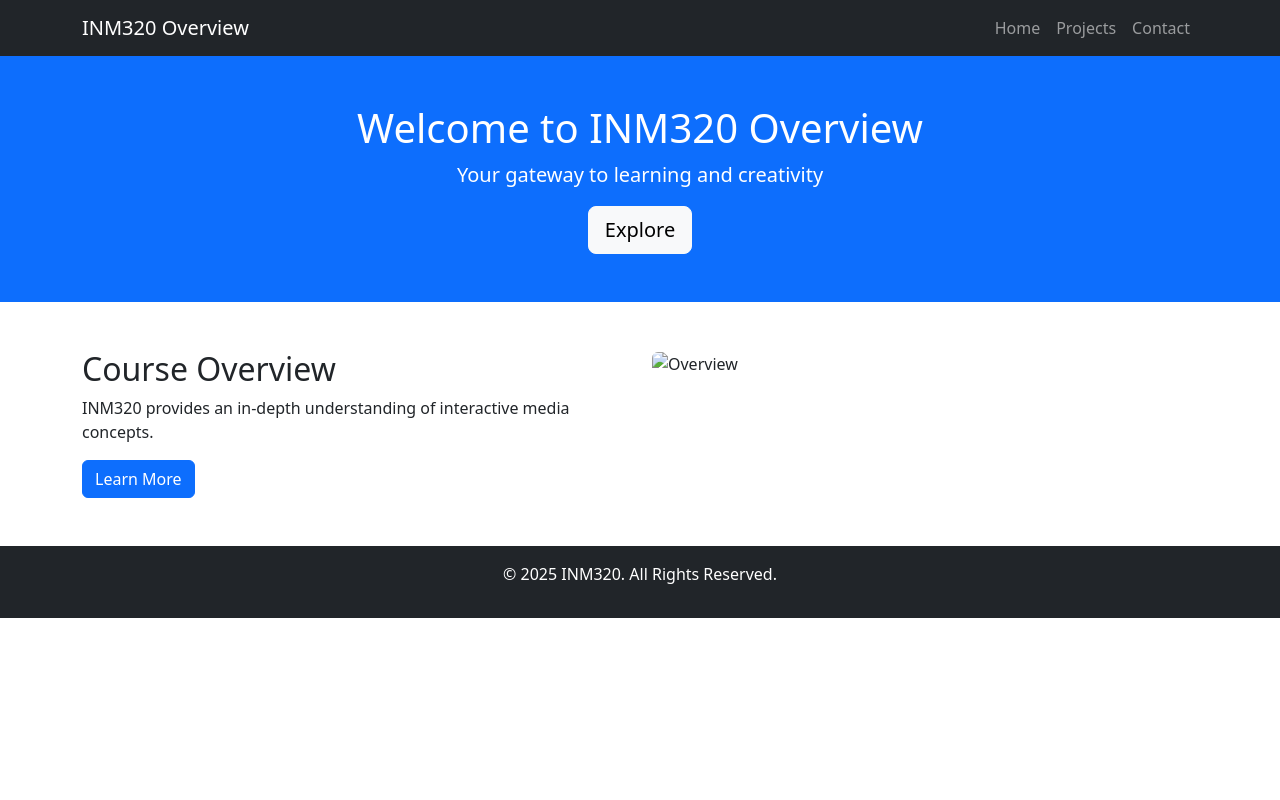
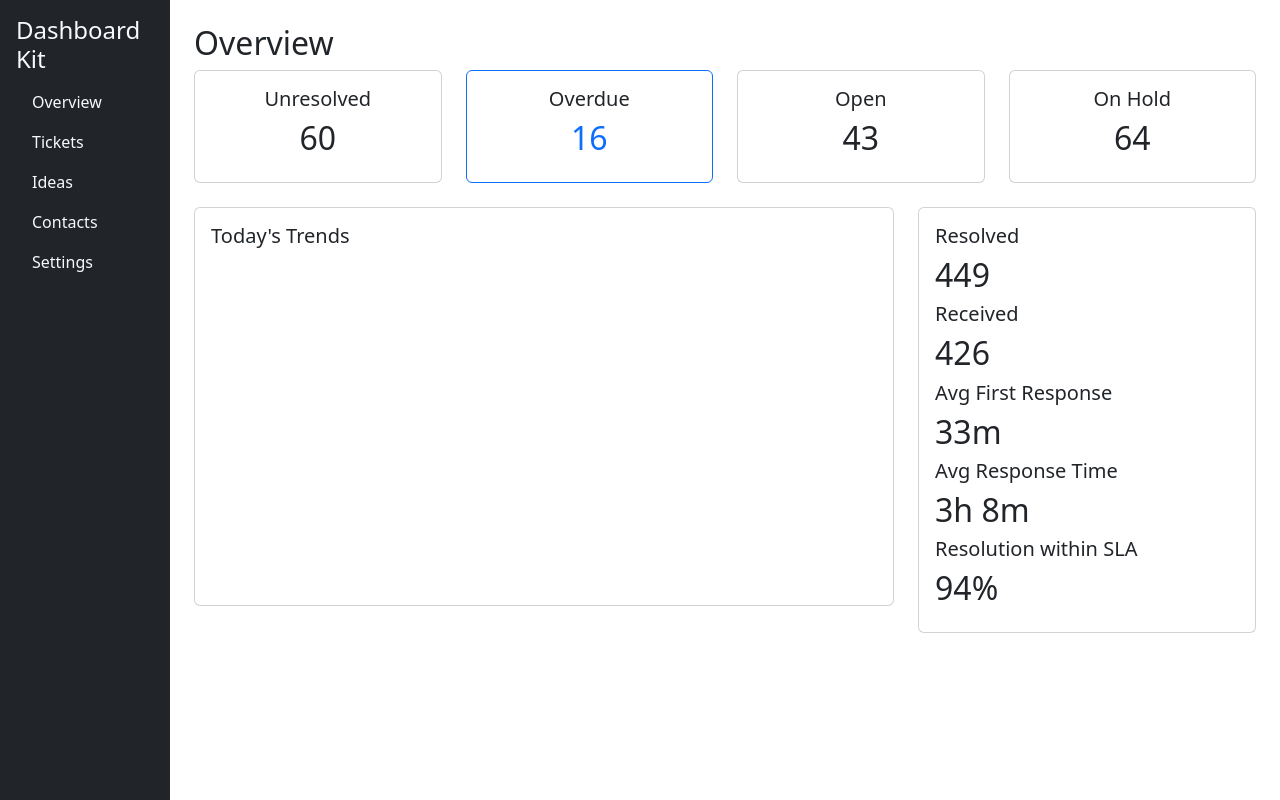
Before and after one commit to sarasltfar/Sara_Khaliat, a website: page Sara_Khaliat/index.html in a window 1280 px wide. Drawn offline with nearby package versions, Linux system fonts and the light colour scheme.

Commit message:
Sara_Khaliat

```diff
--- a/Sara_Khaliat/index.html
+++ b/Sara_Khaliat/index.html
@@ -3,73 +3,80 @@
 <head>
     <meta charset="UTF-8">
     <meta name="viewport" content="width=device-width, initial-scale=1.0">
-    <title>Overview - INM320</title>
-    <link rel="stylesheet" href="https://cdn.jsdelivr.net/npm/bootstrap@5.3.0/dist/css/bootstrap.min.css">
-    <link rel="stylesheet" href="css/style.css">
+    <title>Dashboard Overview</title>
+    <link href="https://cdn.jsdelivr.net/npm/bootstrap@5.3.0/dist/css/bootstrap.min.css" rel="stylesheet">
+    <link rel="stylesheet" href="styles.css">
 </head>
 <body>
+    <div class="d-flex">
+        <!-- Sidebar -->
+        <nav class="bg-dark text-light p-3 vh-100">
+            <h4>Dashboard Kit</h4>
+            <ul class="nav flex-column">
+                <li class="nav-item"><a href="#" class="nav-link text-light">Overview</a></li>
+                <li class="nav-item"><a href="#" class="nav-link text-light">Tickets</a></li>
+                <li class="nav-item"><a href="#" class="nav-link text-light">Ideas</a></li>
+                <li class="nav-item"><a href="#" class="nav-link text-light">Contacts</a></li>
+                <li class="nav-item"><a href="#" class="nav-link text-light">Settings</a></li>
+            </ul>
+        </nav>
 
-    <!-- Navigation Bar -->
-    <nav class="navbar navbar-expand-lg navbar-dark bg-dark">
-        <div class="container">
-            <a class="navbar-brand" href="#">INM320 Overview</a>
-            <button class="navbar-toggler" type="button" data-bs-toggle="collapse" data-bs-target="#navbarNav">
-                <span class="navbar-toggler-icon"></span>
-            </button>
-            <div class="collapse navbar-collapse" id="navbarNav">
-                <ul class="navbar-nav ms-auto">
-                    <li class="nav-item"><a class="nav-link" href="#">Home</a></li>
-                    <li class="nav-item"><a class="nav-link" href="#">Projects</a></li>
-                    <li class="nav-item"><a class="nav-link" href="#">Contact</a></li>
-                </ul>
+        <!-- Main Content -->
+        <div class="container-fluid p-4">
+            <h2>Overview</h2>
+            <div class="row">
+                <div class="col-md-3">
+                    <div class="card p-3 text-center">
+                        <h5>Unresolved</h5>
+                        <h2>60</h2>
+                    </div>
+                </div>
+                <div class="col-md-3">
+                    <div class="card p-3 text-center border-primary">
+                        <h5>Overdue</h5>
+                        <h2 class="text-primary">16</h2>
+                    </div>
+                </div>
+                <div class="col-md-3">
+                    <div class="card p-3 text-center">
+                        <h5>Open</h5>
+                        <h2>43</h2>
+                    </div>
+                </div>
+                <div class="col-md-3">
+                    <div class="card p-3 text-center">
+                        <h5>On Hold</h5>
+                        <h2>64</h2>
+                    </div>
+                </div>
             </div>
-        </div>
-    </nav>
 
-    <!-- Hero Section -->
-    <header class="bg-primary text-white text-center py-5">
-        <div class="container">
-            <h1>Welcome to INM320 Overview</h1>
-            <p class="lead">Your gateway to learning and creativity</p>
-            <a href="#" class="btn btn-light btn-lg">Explore</a>
-        </div>
-    </header>
-
-    <!-- Overview Section -->
-    <section class="container my-5">
-        <div class="row">
-            <div class="col-md-6">
-                <h2>Course Overview</h2>
-                <p>INM320 provides an in-depth understanding of interactive media concepts.</p>
-                <button class="btn btn-primary" data-bs-toggle="modal" data-bs-target="#moreInfoModal">Learn More</button>
-            </div>
-            <div class="col-md-6">
-                <img src="img/overview.png" class="img-fluid rounded" alt="Overview">
-            </div>
-        </div>
-    </section>
-
-    <!-- Modal -->
-    <div class="modal fade" id="moreInfoModal" tabindex="-1">
-        <div class="modal-dialog">
-            <div class="modal-content">
-                <div class="modal-header">
-                    <h5 class="modal-title">More Information</h5>
-                    <button type="button" class="btn-close" data-bs-dismiss="modal"></button>
+            <div class="row mt-4">
+                <div class="col-md-8">
+                    <div class="card p-3">
+                        <h5>Today's Trends</h5>
+                        <canvas id="trendChart"></canvas>
+                    </div>
                 </div>
-                <div class="modal-body">
-                    <p>INM320 explores interactive media using modern technologies.</p>
+                <div class="col-md-4">
+                    <div class="card p-3">
+                        <h5>Resolved</h5>
+                        <h2>449</h2>
+                        <h5>Received</h5>
+                        <h2>426</h2>
+                        <h5>Avg First Response</h5>
+                        <h2>33m</h2>
+                        <h5>Avg Response Time</h5>
+                        <h2>3h 8m</h2>
+                        <h5>Resolution within SLA</h5>
+                        <h2>94%</h2>
+                    </div>
                 </div>
             </div>
         </div>
     </div>
 
-    <!-- Footer -->
-    <footer class="bg-dark text-white text-center py-3">
-        <p>&copy; 2025 INM320. All Rights Reserved.</p>
-    </footer>
-
-    <script src="https://cdn.jsdelivr.net/npm/bootstrap@5.3.0/dist/js/bootstrap.bundle.min.js"></script>
-    <script src="js/script.js"></script>
+    <script src="https://cdn.jsdelivr.net/npm/chart.js"></script>
+    <script src="script.js"></script>
 </body>
 </html>
```
